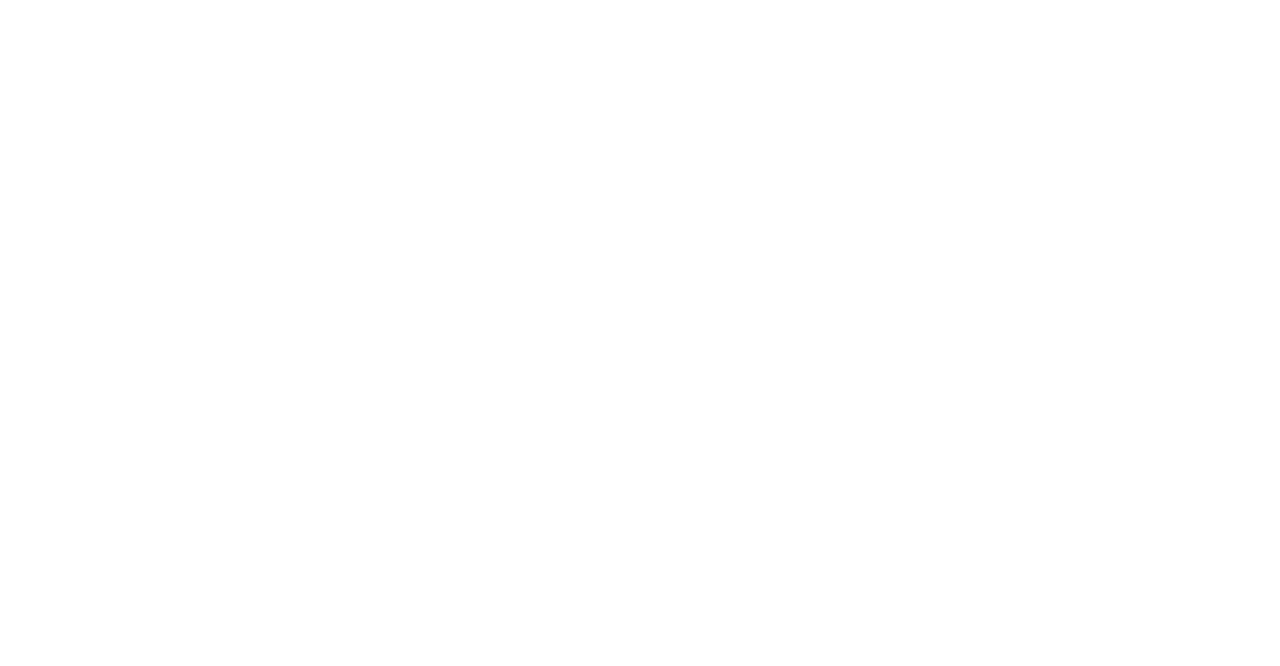
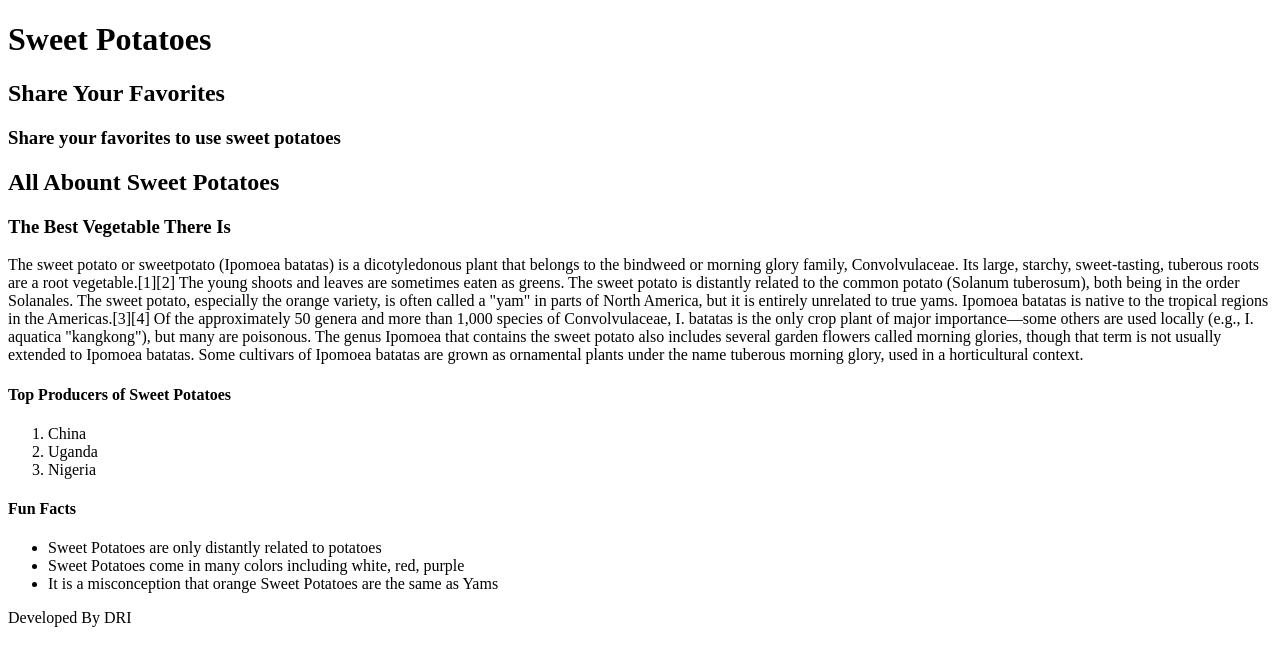
Before and after one commit to davidisley/Demo, a plain HTML site: page demo2.html in a window 1280 px wide. Drawn offline with Linux system fonts and the light colour scheme.

Commit message:
Adding detail to file

```diff
--- a/demo2.html
+++ b/demo2.html
@@ -5,6 +5,35 @@
         <title>All About Sweet Potatoes</title>
     </head>
     <body>
-
+        <header>
+            <h1>Sweet Potatoes</h1>
+        </header>
+        <aside>
+            <h2>Share Your Favorites</h2>
+            <h3>Share your favorites to use sweet potatoes</h3>
+            <!-- Add forum to ask viewer for input-->
+        </aside>
+        <article>
+            <h2>All Abount Sweet Potatoes</h2>
+            <h3>The Best Vegetable There Is</h3>
+            <p>The sweet potato or sweetpotato (Ipomoea batatas) is a dicotyledonous plant that belongs to the bindweed or morning glory family, Convolvulaceae. Its large, starchy, sweet-tasting, tuberous roots are a root vegetable.[1][2] The young shoots and leaves are sometimes eaten as greens. The sweet potato is distantly related to the common potato (Solanum tuberosum), both being in the order Solanales. The sweet potato, especially the orange variety, is often called a "yam" in parts of North America, but it is entirely unrelated to true yams.
+               Ipomoea batatas is native to the tropical regions in the Americas.[3][4] Of the approximately 50 genera and more than 1,000 species of Convolvulaceae, I. batatas is the only crop plant of major importance—some others are used locally (e.g., I. aquatica "kangkong"), but many are poisonous. The genus Ipomoea that contains the sweet potato also includes several garden flowers called morning glories, though that term is not usually extended to Ipomoea batatas. Some cultivars of Ipomoea batatas are grown as ornamental plants under the name tuberous morning glory, used in a horticultural context.</p>
+        <!-- Add Sweet Potato Image -->
+            <h4>Top Producers of Sweet Potatoes</h4>
+            <ol>
+                <li>China</li>
+                <li>Uganda</li>
+                <li>Nigeria</li>
+            </ol>
+            <h4>Fun Facts</h4>
+            <ul>
+                <li>Sweet Potatoes are only distantly related to potatoes</li>
+                <li>Sweet Potatoes come in many colors including white, red, purple</li>
+                <li>It is a misconception that orange Sweet Potatoes are the same as Yams</li>
+            </ul>
+        </article>
+        <footer>
+            <p>Developed By DRI</p>
+        </footer>
     </body>
 </html>
```
